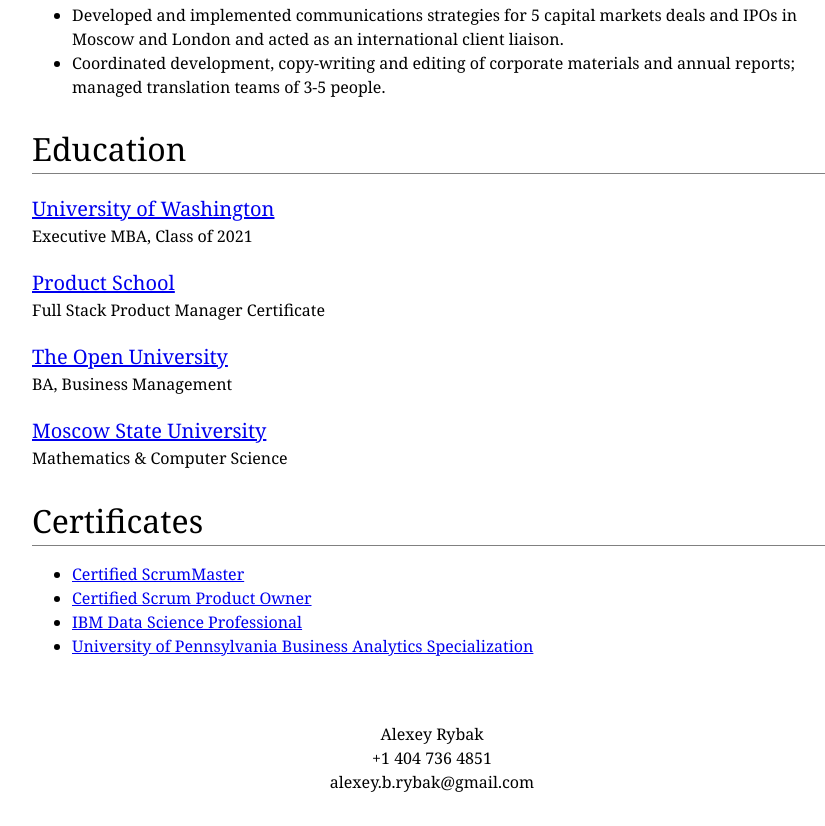
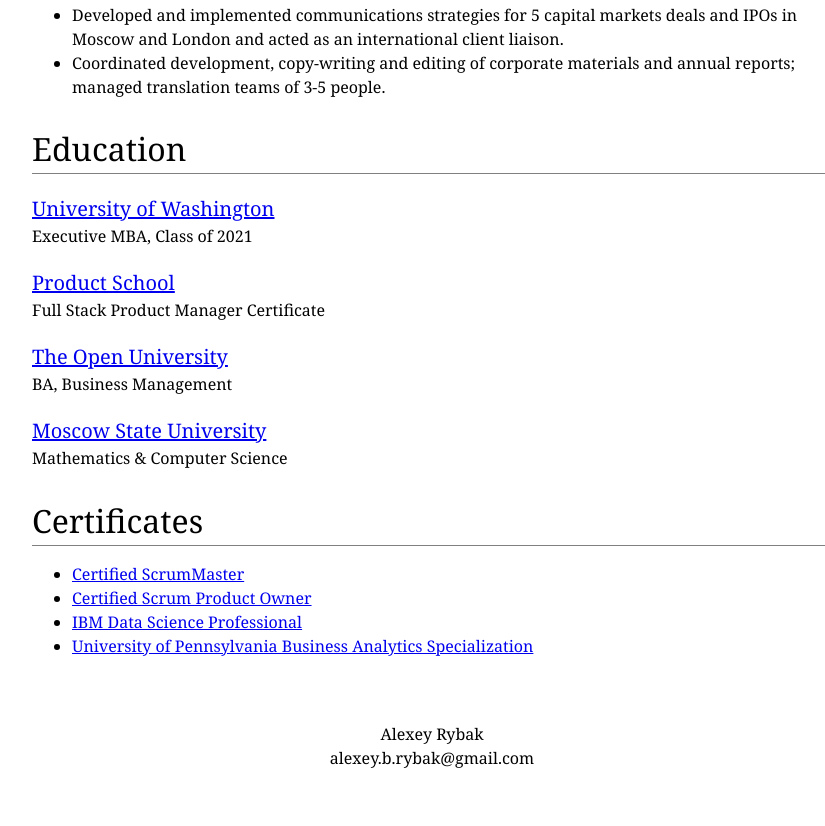
Before and after one commit to reluctantfuturist/hexlet, a plain HTML site: page index.html in a window 1280 px wide. Shown: the part 1421-2247 px from the top of the page, without its empty margins (208-1033 px from the left). After the commit the page ends 2223 px from the top, so only its background shows below. Drawn offline with Linux system fonts and the light colour scheme.

Commit message:
Updated html

```diff
--- a/index.html
+++ b/index.html
@@ -76,7 +76,6 @@
         </div>
         <div id="footer">
             Alexey Rybak<br>
-            +1 404 736 4851<br>
             alexey.b.rybak@gmail.com<br>
         </div>
     </body>
```
